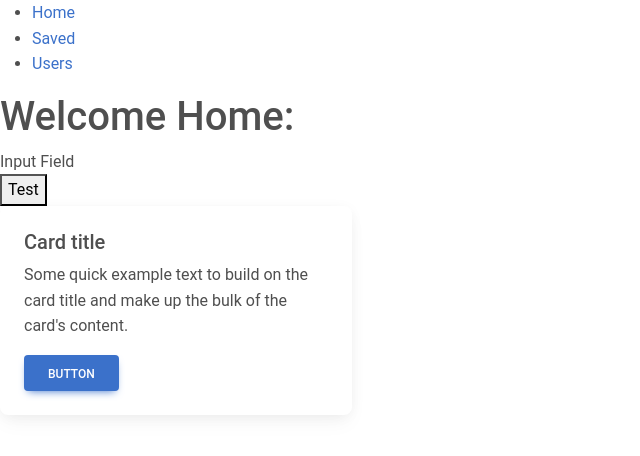
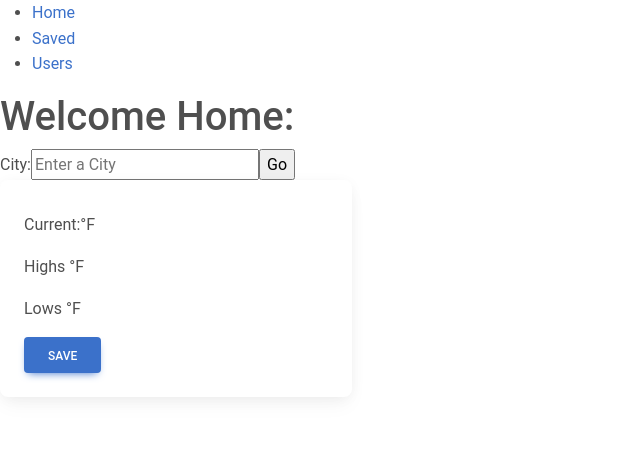
Before and after one commit to mnopprapun/Phase2-project, a React (Create React App) app: page / in a window 1280 px wide. Shown: the top 456 px of the page, without its empty margins (0-640 px from the left). Built offline with nearby package versions, Linux system fonts and the light colour scheme.

Commit message:
form works

```diff
--- a/db.json
+++ b/db.json
@@ -1,19 +1,18 @@
 {
 	"cities": [
 		{	"id":1,
-			"country": "Turkey",
-			"gasoline": "0.77",
-			"currency": "usd",
-			"diesel": "0.76",
-			"lpg": "0.45"
+			"city": "Houston",
+			"current": 82,
+			"highs": 80,
+			"lows":70
+
 		},
 		{
 			"id":2,
-			"country": "United States",
-			"gasoline": "2.30",
-			"currency": "usd",
-			"diesel": "2.38",
-			"lpg": null
+			"city": "Austin",
+			"current": 85,
+			"highs": 90,
+			"lows":70
 		}
 	]
 }
--- a/src/CardContainer/CardContainer.js
+++ b/src/CardContainer/CardContainer.js
@@ -24,10 +24,10 @@ class CardContainer extends React.Component {
 			{this.state.allCards.map(card=> <SavedCard
 			card={card}
 			key={card.id}
-			country={card.country}
-			gasoline={card.gasoline}
-			diesel={card.diesel}
-			currency={card.currency}
+			city={card.city}
+			current={card.current}
+			highs={card.highs}
+			lows={card.lows}
 
 
 
--- a/src/CardContainer/SavedCards.js
+++ b/src/CardContainer/SavedCards.js
@@ -9,18 +9,19 @@ class SavedCard extends Component {
     return (
       <MDBCard style={{ maxWidth: '22rem' }}>
         <MDBCardBody>
-          <MDBCardTitle>{this.props.country}</MDBCardTitle>
-          <MDBCardText>
-          Gasoline:{this.props.gasoline}
+          <MDBCardTitle>{this.props.city}</MDBCardTitle>
+
+        <MDBCardText>
+          Current:{this.props.current}
+        </MDBCardText>
+        <MDBCardText>
+          Highs:{this.props.highs}
+        </MDBCardText>
+         <MDBCardText>
+          Lows:{this.props.lows}
         </MDBCardText>
 
-        <MDBCardText>
-          Disel:{this.props.diesel}
-        </MDBCardText>
 
-        <MDBCardText>
-          Currency:{this.props.currency}
-        </MDBCardText>
           <MDBBtn>Delete</MDBBtn>
         </MDBCardBody>
       </MDBCard>
--- a/src/CitySearch/CitySearch.js
+++ b/src/CitySearch/CitySearch.js
@@ -3,16 +3,22 @@
 import React from 'react';
 import LiveCard from "./LiveCard";
 
-const CitySearch = () => {
+const CitySearch = (props) => {
+
+
+
+
 
 	return (
 
 		<div>
-			<form>
-				Input Field
-			</form>
-			<button>Test</button>
-			<LiveCard />
+			<form onSubmit={props.searchHandle}>
+                <label>City:
+                <input type="text"  name="city" onChange={props.handleChange} placeholder="Enter a City" />
+                </label>
+                <input type="submit"  value="Go" />
+            </form>
+			<LiveCard weather={props.weather} />
 		</div>
 	);
 }
--- a/src/CitySearch/LiveCard.js
+++ b/src/CitySearch/LiveCard.js
@@ -9,11 +9,19 @@ class LiveCard extends Component {
 		return (
 			<MDBCard style={{ maxWidth: '22rem' }}>
 				<MDBCardBody>
-					<MDBCardTitle>Card title</MDBCardTitle>
+					<MDBCardTitle>{this.props.weather.name}</MDBCardTitle>
 					<MDBCardText>
-						Some quick example text to build on the card title and make up the bulk of the card's content.
-        </MDBCardText>
-					<MDBBtn>Button</MDBBtn>
+						Current:{this.props.weather.main.temp}&deg;F
+                    </MDBCardText>
+
+                    <MDBCardText>
+						Highs {this.props.weather.main.temp_max}&deg;F
+                    </MDBCardText>
+
+                    <MDBCardText>
+						Lows {this.props.weather.main.temp_min}&deg;F
+                    </MDBCardText>
+					<MDBBtn>Save</MDBBtn>
 				</MDBCardBody>
 			</MDBCard>
 		);
--- a/src/Home.js
+++ b/src/Home.js
@@ -5,9 +5,51 @@ import CitySearch from './CitySearch/CitySearch';
 
 
 
-const cityUrl = 'http://localhost:3000/cities'
+
 
 class Home extends React.Component {
+
+  state={
+      weather:{
+        name:'',
+        main:{
+          temp:'',
+          temp_max:'',
+          temp_min:''
+        }
+      },
+      city:[]
+  }
+
+
+
+
+
+
+    searchHandle=(event)=>{
+      event.preventDefault();
+
+        let city=this.state.city
+        const cityUrl = `http://api.openweathermap.org/data/2.5/weather?q=${city}&units=imperial&appid=51e464ca4cdfb256e268caccccef8edf`
+
+          fetch(cityUrl)
+          .then(response => response.json())
+          .then(data=> this.setState({weather:data})
+
+          )
+
+    }
+
+    handleChange=(event)=>{
+
+
+      this.setState({
+        city: event .target.value
+      })
+
+    }
+
+
 
 
 
@@ -15,7 +57,10 @@ class Home extends React.Component {
     return (
       <div>
           <h1>Welcome Home:</h1>
-          <CitySearch/>
+          <CitySearch searchHandle={this.searchHandle}
+          handleChange={this.handleChange}
+          weather={this.state.weather}/>
+
       </div>
     );
   }
```
Also changed, not shown: 1 other file (tests, documents, lock files or other folders).
